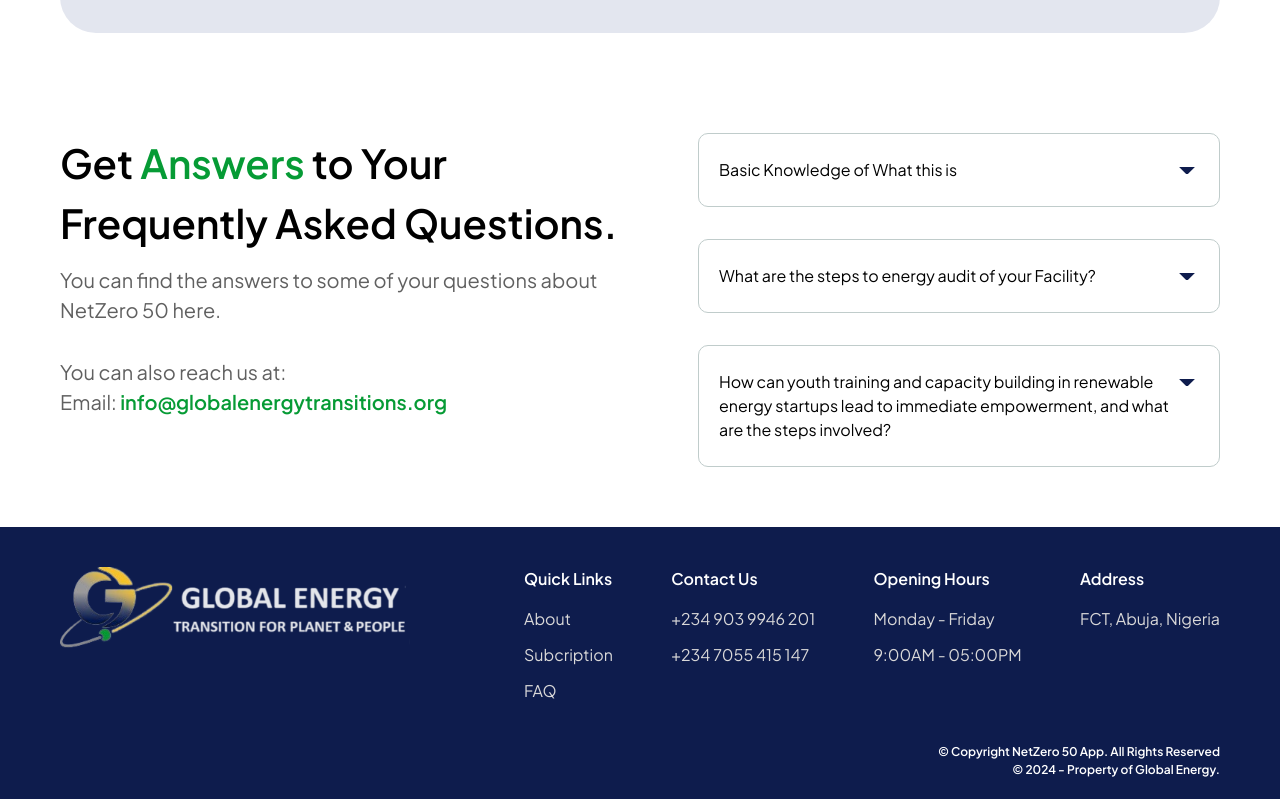
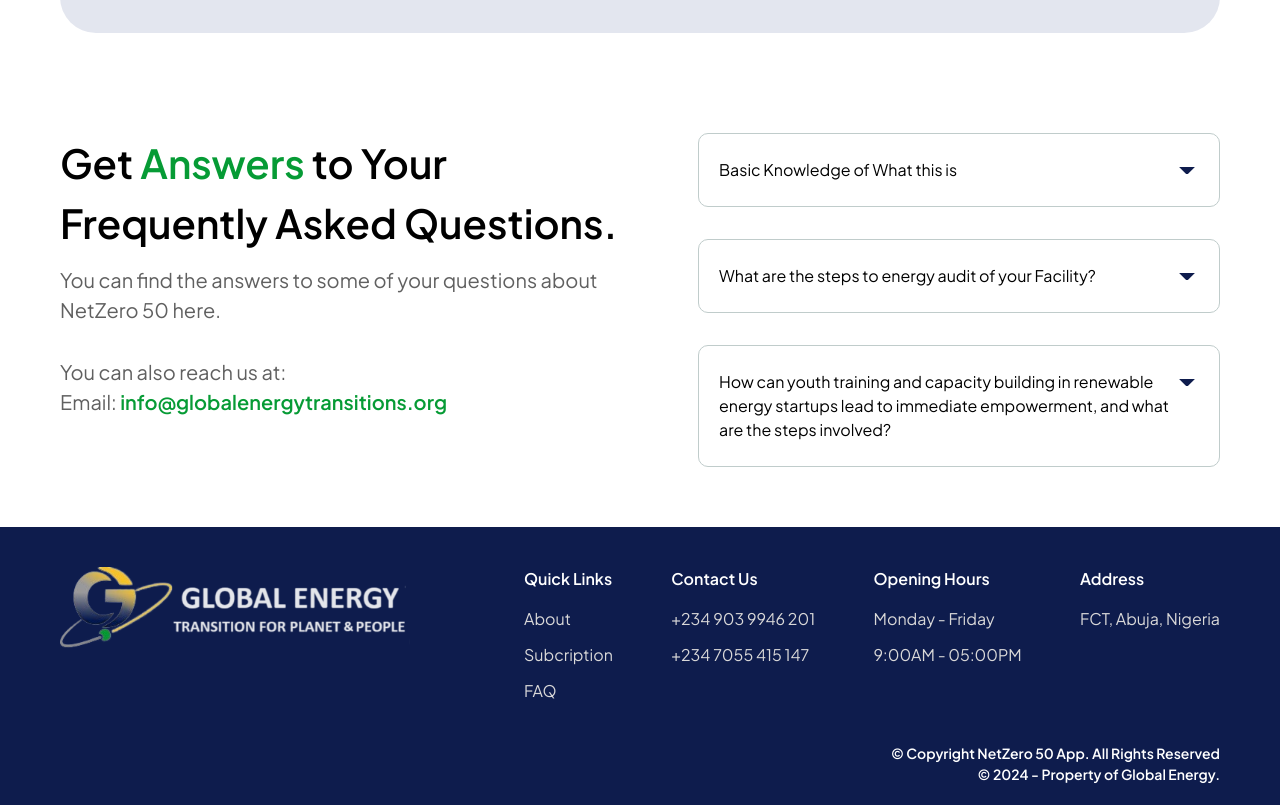
Before and after one commit to cuesoftinc/global-energy-landing, a React (Vite) app: page / in a window 1280 px wide. Shown: the part 3055-3860 px from the top of the page. Built offline with nearby package versions, Linux system fonts and the light colour scheme.

Commit message:
update on team

```diff
--- a/src/components/footer/Footer.jsx
+++ b/src/components/footer/Footer.jsx
@@ -46,8 +46,8 @@ const Footer = () => {
             </div>
 
             <div className="text-[12px] text-white flex flex-col items-end pb-[20px]" >
-                <p className="font-semibold text-left">© Copyright NetZero 50 App. All Rights Reserved</p>
-                <p className="font-semibold text-left">&copy; {new Date().getFullYear()} - Property of Global Energy.</p>
+                <p className="text-[14px] sm:text-[11px] font-semibold text-right">© Copyright NetZero 50 App. All Rights Reserved</p>
+                <p className="text-[14px] sm:text-[11px] font-semibold text-right">&copy; {new Date().getFullYear()} - Property of Global Energy.</p>
             </div>
         </div>
     )
```
